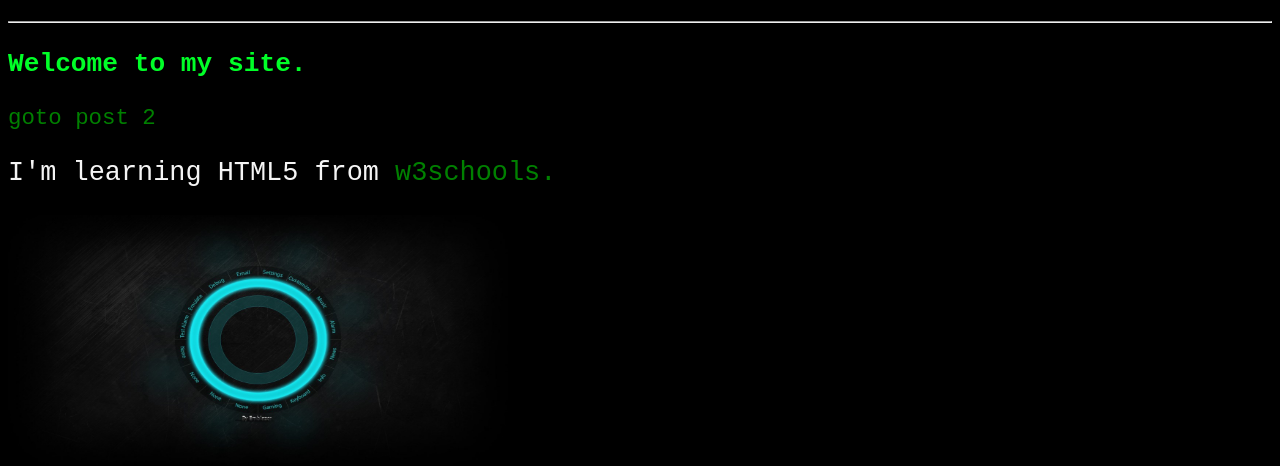
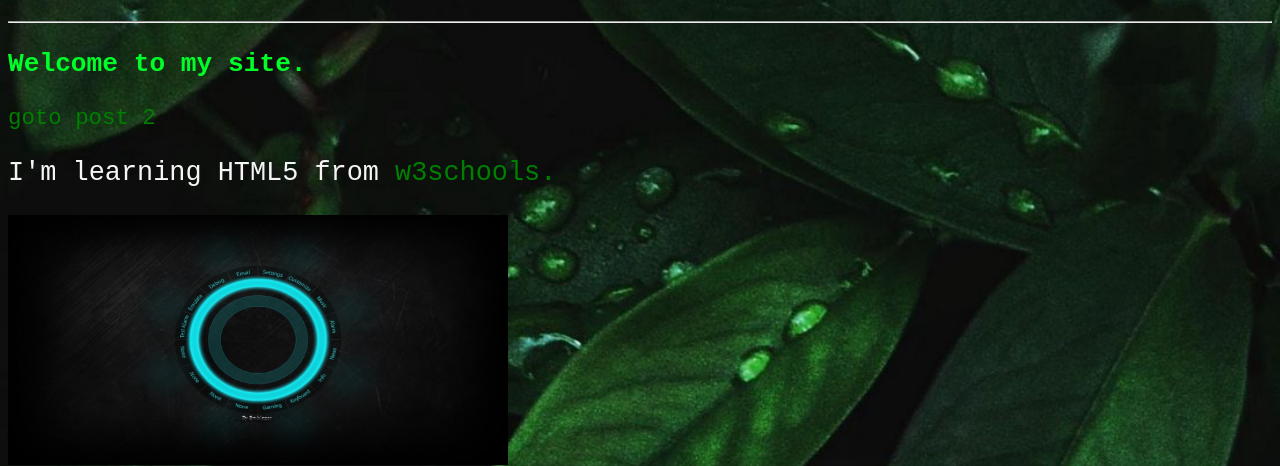
Before and after one commit to Arafath-Rahman/basic-html-css-practice, a plain HTML site: page index.html in a window 1280 px wide. Shown: the part 103-569 px from the top of the page. Drawn offline with Linux system fonts and the light colour scheme.

Commit message:
HTML Background Image

```diff
--- a/style.css
+++ b/style.css
@@ -1,5 +1,8 @@
 body {
   background-color: black;
+  background-image: url("./img/leaves.jpg");
+  /*background-repeat: : no-repeat;*/
+  background-size: cover;
   color: whitesmoke;
   font-family: "Courier New", Courier, monospace;
   font-size: 140%;
```
Also changed, not shown: img/leaves.jpg (added).
